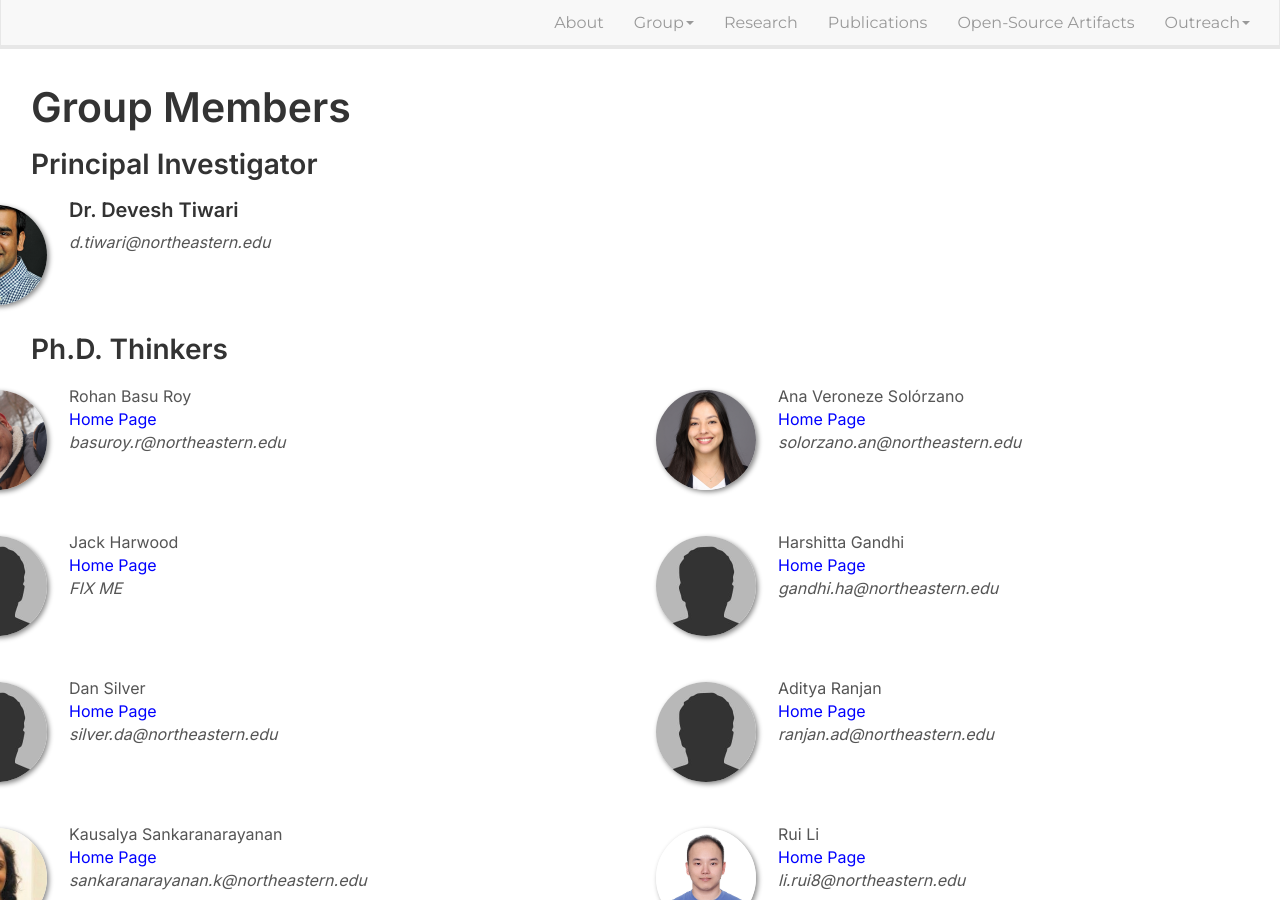
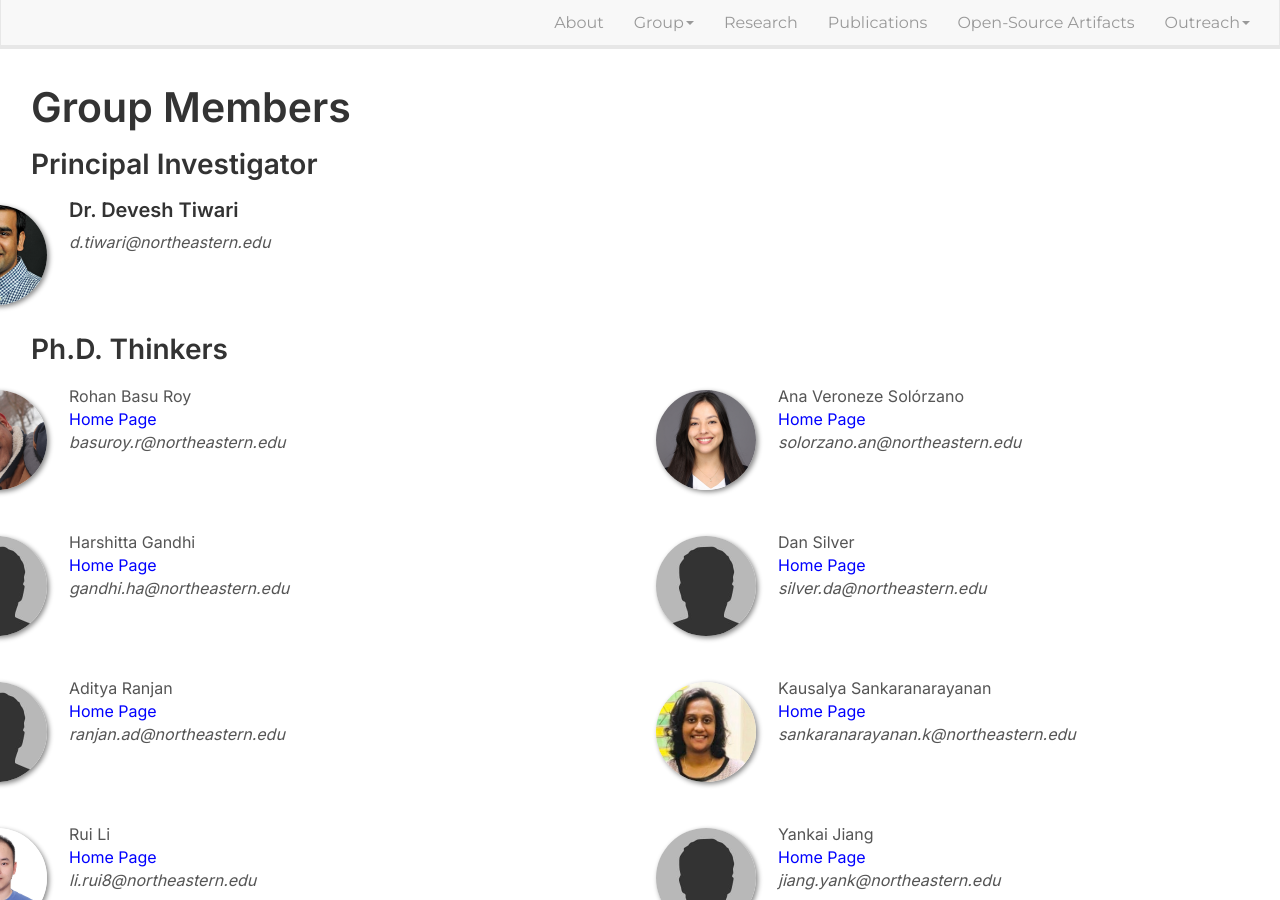
Before and after one commit to GoodwillComputingLab/goodwillcomputinglab.github.io, a Jekyll site: the page built from _pages/members.md, in a window 1280 px wide and 900 px high. Built offline with Jekyll 4.4.1, drawn with Linux system fonts in a browser that asks for light colours; nearby versions of some CDN libraries.

Commit message:
Update team_members.yml

```diff
--- a/_data/team_members.yml
+++ b/_data/team_members.yml
@@ -26,11 +26,6 @@ student_categories:
         photo: ana_solarzano.jpg
         webpage: http://linkedin.com/in/anavs/
         email: solorzano.an@northeastern.edu
-
-      - name: Jack Harwood
-        photo:
-        webpage:
-        email: FIX ME
 
       - name: Harshitta Gandhi
         photo:
```
